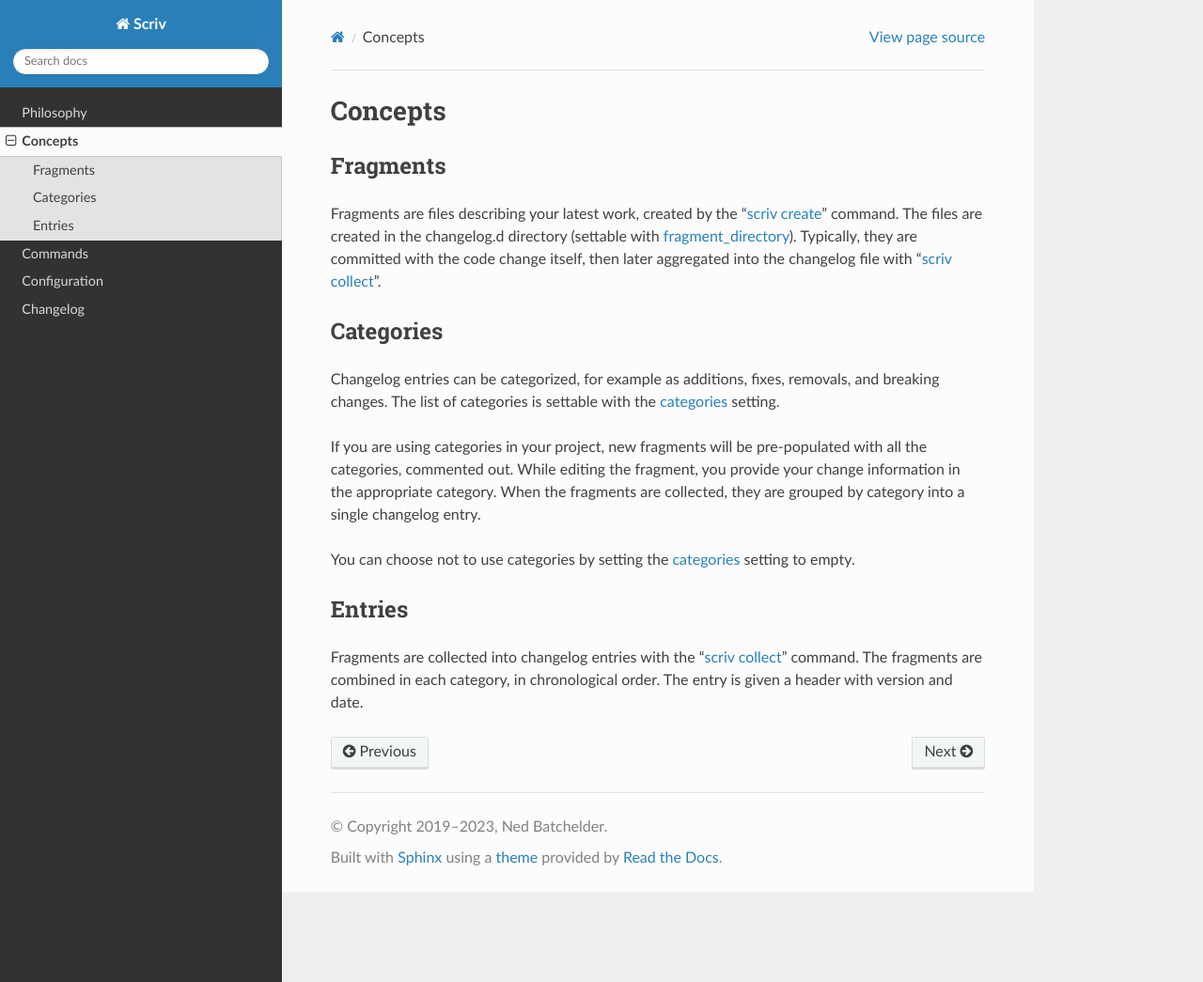
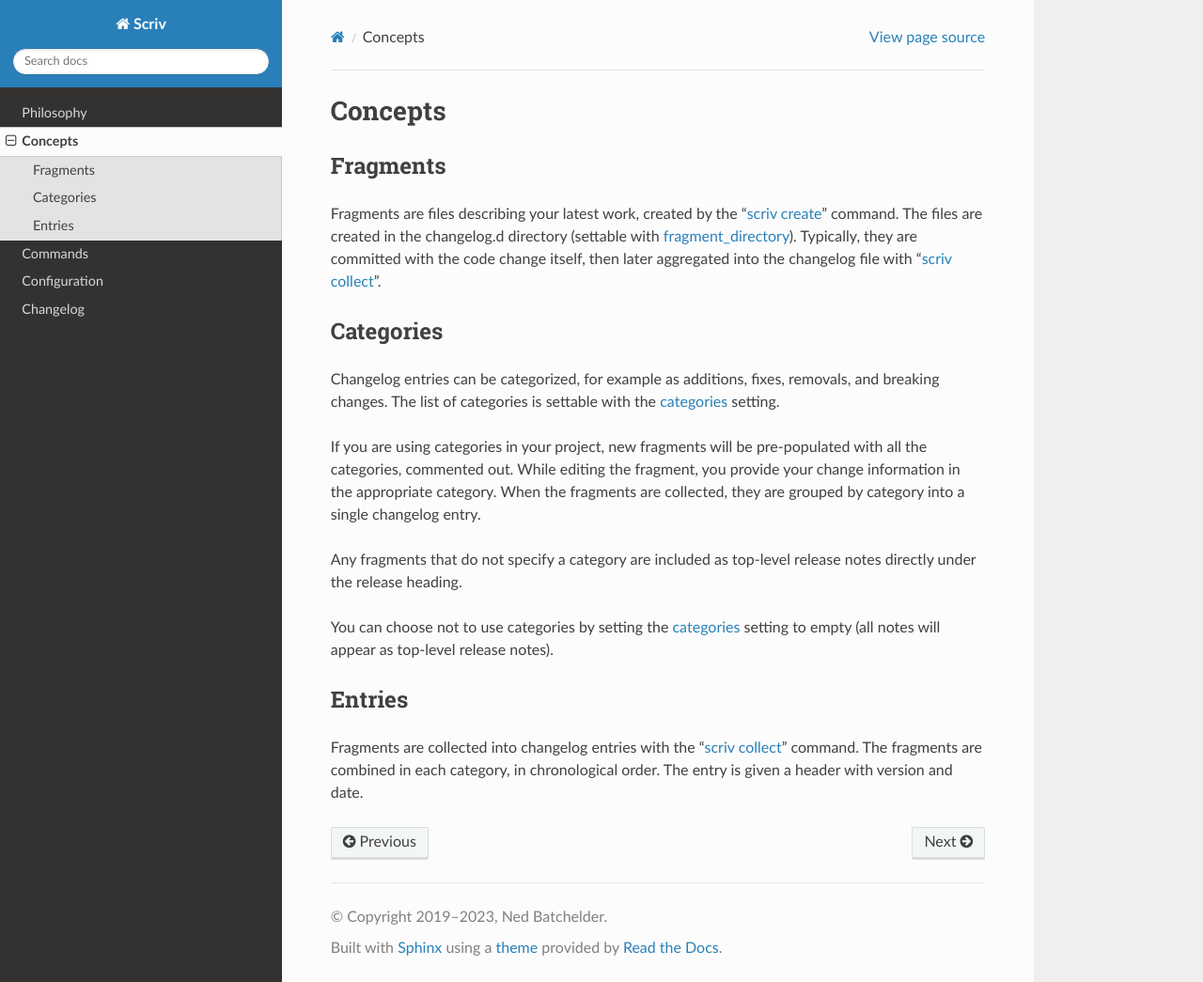
Before and after one commit to nedbat/scriv, a Sphinx documentation site: the page built from docs/concepts.rst, in a window 1280 px wide and 1045 px high. Shown: the whole window at 94% size. Built offline with Sphinx 7.4.7 and the Read the Docs theme 3.1.0, drawn with Linux system fonts in a browser that asks for light colours.

Commit message:
docs: clarify how to use top-level notes
Update new_fragment.md.j2

Update new_fragment.rst.j2

Update concepts.rst

Update new_fragment.rst.j2

```diff
--- a/docs/concepts.rst
+++ b/docs/concepts.rst
@@ -29,8 +29,11 @@ fragment, you provide your change information in the appropriate category.
 When the fragments are collected, they are grouped by category into a single
 changelog entry.
 
+Any fragments that do not specify a category are included as top-level
+release notes directly under the release heading.
+
 You can choose not to use categories by setting the :ref:`config_categories`
-setting to empty.
+setting to empty (all notes will appear as top-level release notes).
 
 
 .. _entries:
--- a/src/scriv/templates/new_fragment.md.j2
+++ b/src/scriv/templates/new_fragment.md.j2
@@ -2,6 +2,7 @@
 A new scriv changelog fragment.
 
 Uncomment the section that is right (remove the HTML comment wrapper).
+For top level release notes, leave all the headers commented out.
 -->
 
 {% for cat in config.categories -%}
--- a/src/scriv/templates/new_fragment.rst.j2
+++ b/src/scriv/templates/new_fragment.rst.j2
@@ -1,7 +1,8 @@
 .. A new scriv changelog fragment.
 {% if config.categories -%}
 ..
-.. Uncomment the header that is right (remove the leading dots).
+.. Uncomment the section that is right (remove the leading dots).
+.. For top level release notes, leave all the headers commented out.
 ..
 {% for cat in config.categories -%}
 .. {{ cat }}
```
